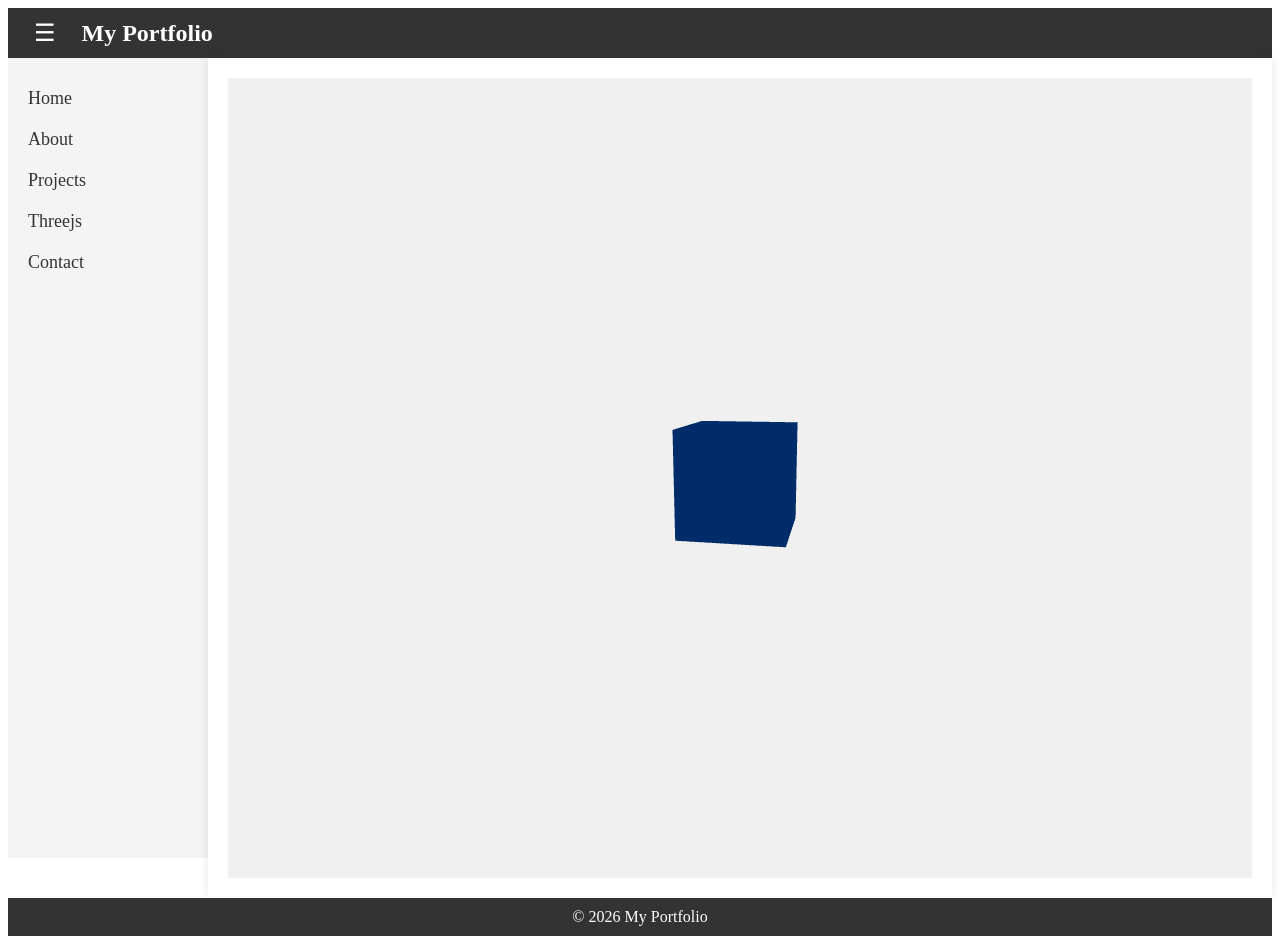
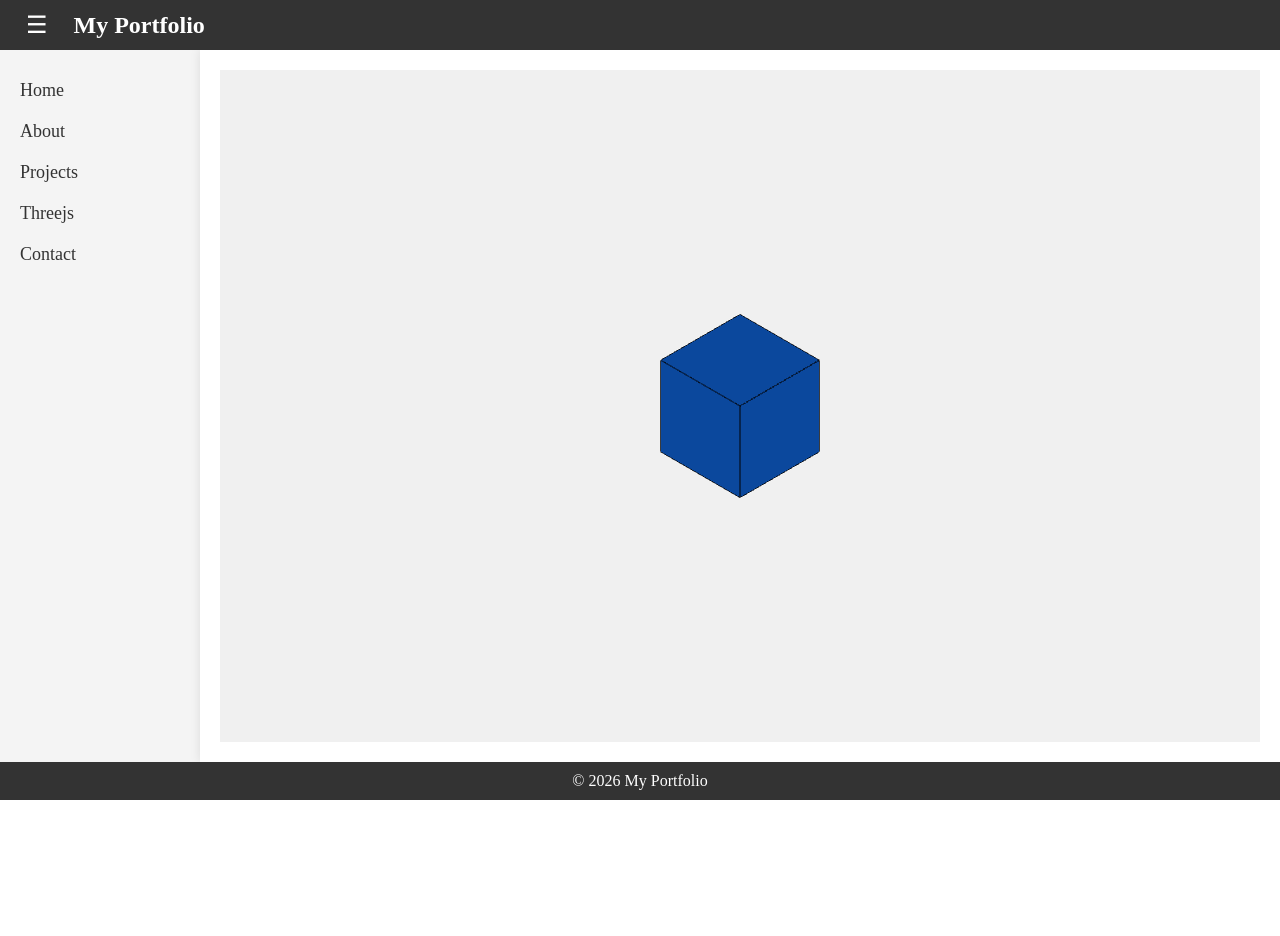
Before and after one commit to advis2/web-boilerplate, a Next.js app in the folder portfolio/: page /threejs in a window 1280 px wide. After the commit the page ends 800 px from the top, so only its background shows below. Built offline with nearby package versions, Linux system fonts and the light colour scheme.

Commit message:
feat: three 관련 수정 추가

```diff
--- a/portfolio/src/app/GlobalLayout.tsx
+++ b/portfolio/src/app/GlobalLayout.tsx
@@ -52,7 +52,7 @@ export default GlobalLayout;
 const Container = styled.div`
   display: flex;
   flex-direction: column;
-  height: 100vh;
+  height: 100vh;   /* ✅ 화면 전체 */
 `;
 
 const AppBar = styled.header`
@@ -78,21 +78,18 @@ const Title = styled.h1`
 `;
 
 const MainContent = styled.main`
+  flex: 1;
   display: flex;
-  flex: 1;
+  min-height: 0;
+  overflow: hidden;
 `;
 
 // Sidebar 컴포넌트에 `isVisible`을 스타일링에만 사용
 const Sidebar = styled.aside<{ $isVisible: boolean }>`
-  background-color: #f4f4f4;
-  width: ${(props) => (props.$isVisible ? "200px" : "0")};
-  transition: width 0.3s ease;
+  flex: 0 0 ${(p) => (p.$isVisible ? "200px" : "0px")};
+  transition: flex-basis 0.3s ease;
   overflow: hidden;
-  height: 100vh;
-
-  @media (max-width: 768px) {
-    width: ${(props) => (props.$isVisible ? "100%" : "0")};
-  }
+  background: #f4f4f4;
 `;
 
 const SidebarContent = styled.div`
@@ -113,9 +110,11 @@ const SidebarItem = styled(Link)`
 
 const Content = styled.div`
   flex: 1;
+  min-width: 0;   /* 🔥 이거 중요 */
   padding: 20px;
+  overflow: hidden;
   background-color: #fff;
-  box-shadow: 0px 0px 10px rgba(0, 0, 0, 0.1);
+  box-shadow: 0px 0px 10px rgba(0, 0, 0, 0.1);0
 `;
 
 const Footer = styled.footer`
--- a/portfolio/src/app/global.css
+++ b/portfolio/src/app/global.css
@@ -23,6 +23,9 @@ body {
   font-family: inherit;
   line-height: inherit;
   margin: 0;
+  padding: 0;
+  height: 100%;
+  overflow: hidden; /* 🔥 스크롤 막기 */
 }
 h1,
 h2,
--- a/portfolio/src/app/layout.tsx
+++ b/portfolio/src/app/layout.tsx
@@ -8,7 +8,7 @@ export default function RootLayout({
 }) {
   return (
     <html lang="ko">
-      <body>
+      <body style={{ margin: 0 }}>
         <GlobalLayout>{children}</GlobalLayout>
       </body>
     </html>
--- a/portfolio/src/app/threejs/page.tsx
+++ b/portfolio/src/app/threejs/page.tsx
@@ -2,6 +2,7 @@
 
 import { useEffect, useRef } from "react";
 import * as THREE from "three";
+import { OrbitControls } from "three/examples/jsm/controls/OrbitControls.js";
 
 export default function ThreePage() {
   const mountRef = useRef<HTMLDivElement | null>(null);
@@ -11,45 +12,101 @@ export default function ThreePage() {
     const mount = mountRef.current;
     if (!mount) return;
 
+    const width = mount.clientWidth;
+    const height = mount.clientHeight;
+    const aspect = width / height;
+
+    // Scene
     const scene = new THREE.Scene();
     scene.background = new THREE.Color(0xf0f0f0);
 
-    const camera = new THREE.PerspectiveCamera(
-      75,
-      mount.clientWidth / mount.clientHeight,
+    // 🔥 Orthographic Camera
+    const frustumSize = 6;
+    const camera = new THREE.OrthographicCamera(
+      (-frustumSize * aspect) / 2,
+      (frustumSize * aspect) / 2,
+      frustumSize / 2,
+      -frustumSize / 2,
       0.1,
-      1000,
+      1000
     );
-    camera.position.z = 5;
+    camera.position.set(5, 5, 5);
+    camera.lookAt(0, 0, 0);
 
+    // Renderer
     const renderer = new THREE.WebGLRenderer({ antialias: true });
-    renderer.setSize(mount.clientWidth, mount.clientHeight);
+    renderer.setSize(width, height);
+    renderer.setPixelRatio(window.devicePixelRatio);
     mount.appendChild(renderer.domElement);
 
-    const cube = new THREE.Mesh(
-      new THREE.BoxGeometry(),
-      new THREE.MeshStandardMaterial({ color: 0x0070f3 }),
-    );
+    // Controls
+    const controls = new OrbitControls(camera, renderer.domElement);
+    controls.enableDamping = true;
+
+    // Cube
+    const geometry = new THREE.BoxGeometry();
+    const material = new THREE.MeshStandardMaterial({
+      color: 0x0070f3,
+    });
+
+    const cube = new THREE.Mesh(geometry, material);
     scene.add(cube);
 
-    scene.add(new THREE.AmbientLight(0xffffff, 0.5));
+    // 🔥 Edge 추가 (검은색)
+    const edges = new THREE.EdgesGeometry(geometry);
+    const lineMaterial = new THREE.LineBasicMaterial({
+      color: 0x000000,
+    });
+    const edgeLines = new THREE.LineSegments(edges, lineMaterial);
+    cube.add(edgeLines); // cube에 붙이면 같이 움직임
 
+    // Light
+    scene.add(new THREE.AmbientLight(0xffffff, 0.6));
+
+    const light = new THREE.DirectionalLight(0xffffff, 1);
+    light.position.set(5, 5, 5);
+    scene.add(light);
+
+    // Animation
     const animate = () => {
-      cube.rotation.x += 0.01;
-      cube.rotation.y += 0.01;
+      controls.update();
       renderer.render(scene, camera);
       frameRef.current = requestAnimationFrame(animate);
     };
-
     animate();
 
+    // Resize 대응 (Ortho는 계산 다름!)
+    const handleResize = () => {
+      const w = mount.clientWidth;
+      const h = mount.clientHeight;
+      const newAspect = w / h;
+
+      camera.left = (-frustumSize * newAspect) / 2;
+      camera.right = (frustumSize * newAspect) / 2;
+      camera.top = frustumSize / 2;
+      camera.bottom = -frustumSize / 2;
+      camera.updateProjectionMatrix();
+
+      renderer.setSize(w, h);
+    };
+
+    window.addEventListener("resize", handleResize);
+
+    // Cleanup
     return () => {
       if (frameRef.current) cancelAnimationFrame(frameRef.current);
 
+      controls.dispose();
+      geometry.dispose();
+      material.dispose();
+      edges.dispose();
+      lineMaterial.dispose();
       renderer.dispose();
+
       mount.removeChild(renderer.domElement);
+      window.removeEventListener("resize", handleResize);
     };
   }, []);
 
-  return <div ref={mountRef} style={{ width: "100%", height: "100vh" }} />;
+  return <div ref={mountRef} style={{ width: "100%", height: "100%" }} />;
 }
```
